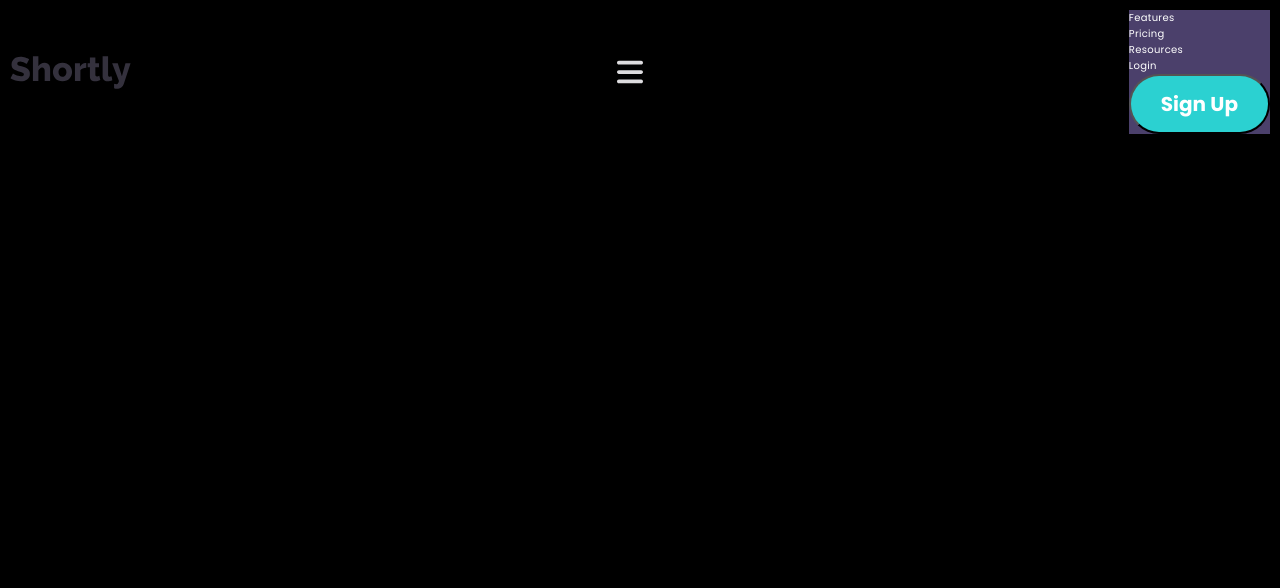
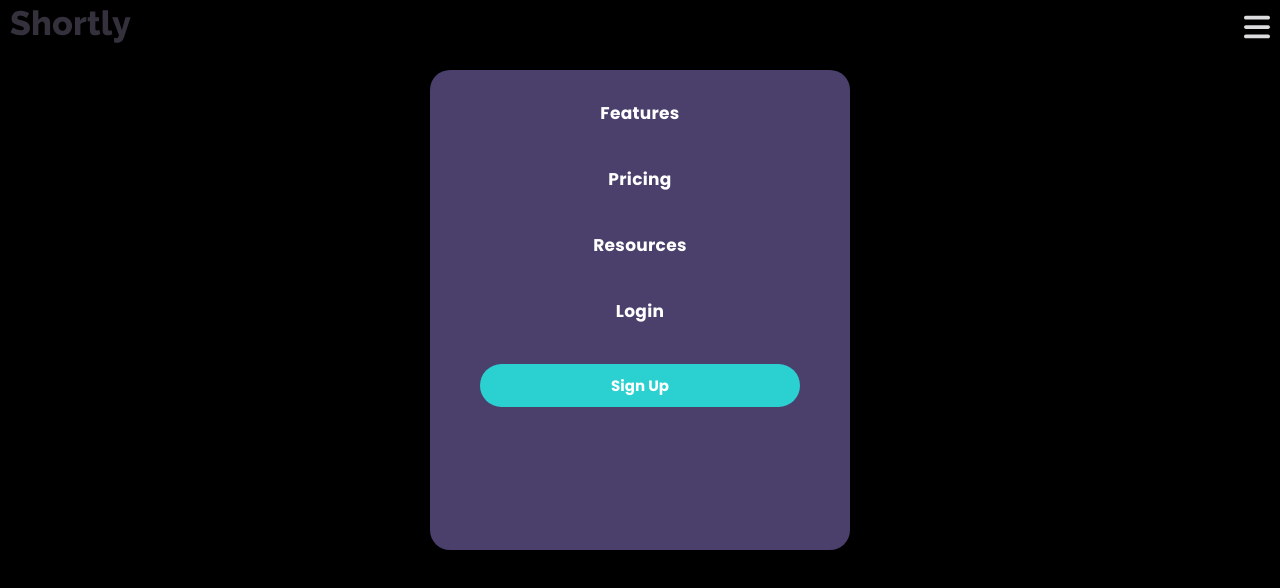
Before and after one commit to elghanbibadr/urlshorteningapp, a React (Create React App) app: page / in a window 1280 px wide. Shown: the top 588 px of the page. Built offline with nearby package versions, Linux system fonts and the light colour scheme.

Commit message:
create the nav collapsible class for the navbar

```diff
--- a/src/App.js
+++ b/src/App.js
@@ -1,5 +1,6 @@
 import Nav from "./Componenet/Nav";
 import React from "react";
+import './styles/main.css';
 
 function App() {
   return (
--- a/src/Componenet/Nav.js
+++ b/src/Componenet/Nav.js
@@ -6,7 +6,7 @@ const Nav=()=>{
               <img className="nav__logo" src='/images/logo.svg'/>
              <img className="nav__hamburger" src='/images/bars-solid.svg'/>
              <img className="nav__close" src='/images/xmark-solid.svg'/>
-             <ul className="nav__list showList  ">
+             <ul className="nav__list nav_list-collapsible hidden ">
                 <li className="nav__list-link">Features</li>
                 <li className="nav__list-link">Pricing</li>
                 <li className="nav__list-link">Resources</li>
--- a/src/index.js
+++ b/src/index.js
@@ -1,6 +1,5 @@
 import React from 'react';
 import ReactDOM from 'react-dom/client';
-import './styles/main.css';
 import App from './App';
 
 const root = ReactDOM.createRoot(document.getElementById('root'));
--- a/src/styles/main.css
+++ b/src/styles/main.css
@@ -80,10 +80,6 @@ p {
   padding-inline: 3rem;
 }
 
-.hidden {
-  display: none;
-}
-
 .nav {
   display: -webkit-box;
   display: -ms-flexbox;
@@ -94,6 +90,8 @@ p {
   -webkit-box-align: center;
       -ms-flex-align: center;
           align-items: center;
+  -ms-flex-wrap: wrap;
+      flex-wrap: wrap;
 }
 
 .nav__hamburger, .nav__close {
@@ -104,8 +102,38 @@ p {
   display: none;
 }
 
-.showList {
-  display: block;
+.nav_list-collapsible {
+  display: -webkit-box;
+  display: -ms-flexbox;
+  display: flex;
+  -webkit-box-orient: vertical;
+  -webkit-box-direction: normal;
+      -ms-flex-direction: column;
+          flex-direction: column;
   background-color: #4b406b;
+  position: absolute;
+  width: 420px;
+  height: 60vh;
+  top: 7rem;
+  left: 0;
+  right: 0;
+  margin-inline: auto;
+  padding: 1rem;
+  text-align: center;
+  border-radius: 20px;
+}
+
+.nav_list-collapsible li {
+  margin-block: 2rem;
+  font-weight: bold;
+  cursor: pointer;
+  font-size: 1.7rem;
+}
+
+.nav_list-collapsible li button {
+  padding: 1rem;
+  font-size: 1.5rem;
+  width: 80%;
+  border: 0;
 }
 /*# sourceMappingURL=main.css.map */
--- a/src/styles/main.scss
+++ b/src/styles/main.scss
@@ -9,13 +9,14 @@
 
 
 .hidden{
-    display: none;
+    // display: none !important;
 }
 
 .nav{
     display: flex;
     justify-content: space-between;
     align-items: center;
+    flex-wrap: wrap;
    &__hamburger,&__close{
     height: 3rem;
 }
@@ -24,10 +25,39 @@
     display: none;
 }
 
-// @include flexBetween(center);
-}
-.showList{
-    display: block;
-    background-color: $darkBlue;
+&__list{
 
 }
+
+}
+
+// this class will appears only for mobile devices annd small tablettes
+.nav_list-collapsible{
+    display: flex;
+    flex-direction: column;
+    background-color:$darkBlue;
+    position: absolute;
+    width: 420px;
+    height: 60vh;
+    top: 7rem;
+    left: 0;
+    right: 0;
+    margin-inline: auto;
+    padding: 1rem;
+    text-align: center;
+    border-radius: 20px;
+    li{
+        margin-block: 2rem;
+        font-weight: bold;
+        cursor: pointer;
+        font-size: 1.7rem;
+        button{
+            padding: 1rem;
+            font-size: 1.5rem;
+            width: 80%;
+            border: 0;
+        }
+    }
+
+
+}
```
Also changed, not shown: 1 other file (tests, documents, lock files or other folders).
